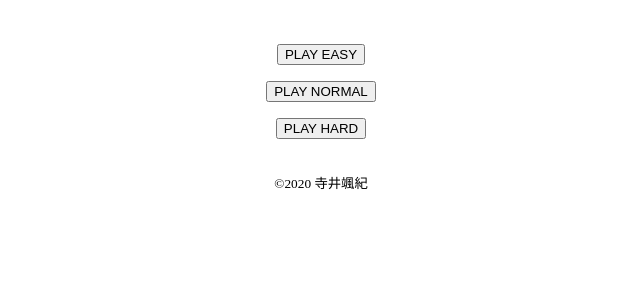
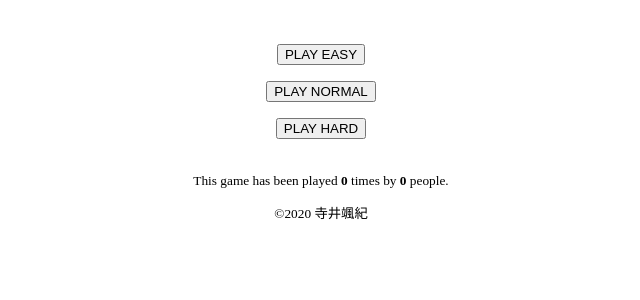
Before and after one commit to timchanpon/learn_Japanese_lang, a Django app: template apps/home/templates/home.html in a window 1280 px wide. Shown: the top 300 px of the page, without its empty margins (319-959 px from the left). Run offline with Django 3.2, Linux system fonts and the light colour scheme; the template is opened without the code that fills it, so the values that code supplies are empty; some libraries are stand-ins or nearby versions.

Commit message:
(add) played_time and client_count view

```diff
--- a/apps/home/templates/home.html
+++ b/apps/home/templates/home.html
@@ -26,7 +26,8 @@
       <p>Speed: [[ countAll / 20 ]] words /s</p>
     </div>
     <div class="meta">
-      <p id="copyright">&copy;2020 寺井颯紀</p>
+      <p>This game has been played <strong>[[ playedTime ]]</strong> times by <strong>[[ clientCount ]]</strong> people.</p>
+      <p>&copy;2020 寺井颯紀</p>
     </div>
   </div>
 
@@ -61,6 +62,10 @@
       timeLeft: 0,
       countAll: 0,
       countCorrect: 0,
+
+      analytics: null,
+      playedTime: 0,
+      clientCount: 0,
     },
     methods: {
       start: function(mode) {
@@ -114,7 +119,18 @@
             }},
           )
         }
-      }
+      },
+      analytics: function() {
+        if (this.analytics) {
+          this.playedTime = this.analytics.played_time
+          this.clientCount = this.analytics.client_count
+        }
+      },
+    },
+    mounted: function() {
+      axios
+        .get('analytics/')
+        .then(res => (this.analytics = res.data))
     },
     delimiters: ['[[', ']]'],
   })
--- a/static/css/home.css
+++ b/static/css/home.css
@@ -12,7 +12,5 @@ input[type="radio"] {
 
 .meta {
     padding-top: 5px;
-}
-#copyright {
     font-size: smaller;
 }
```
